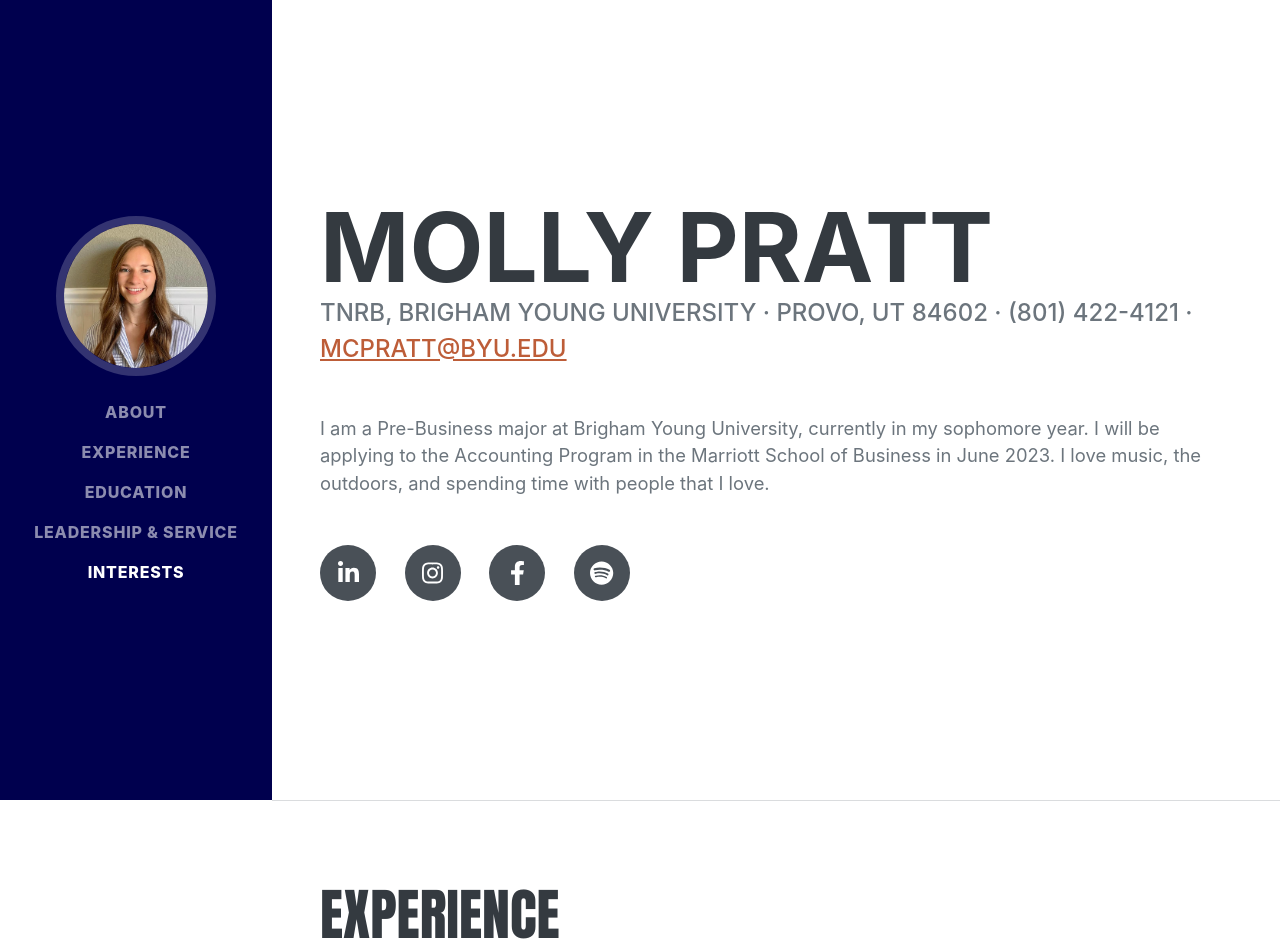
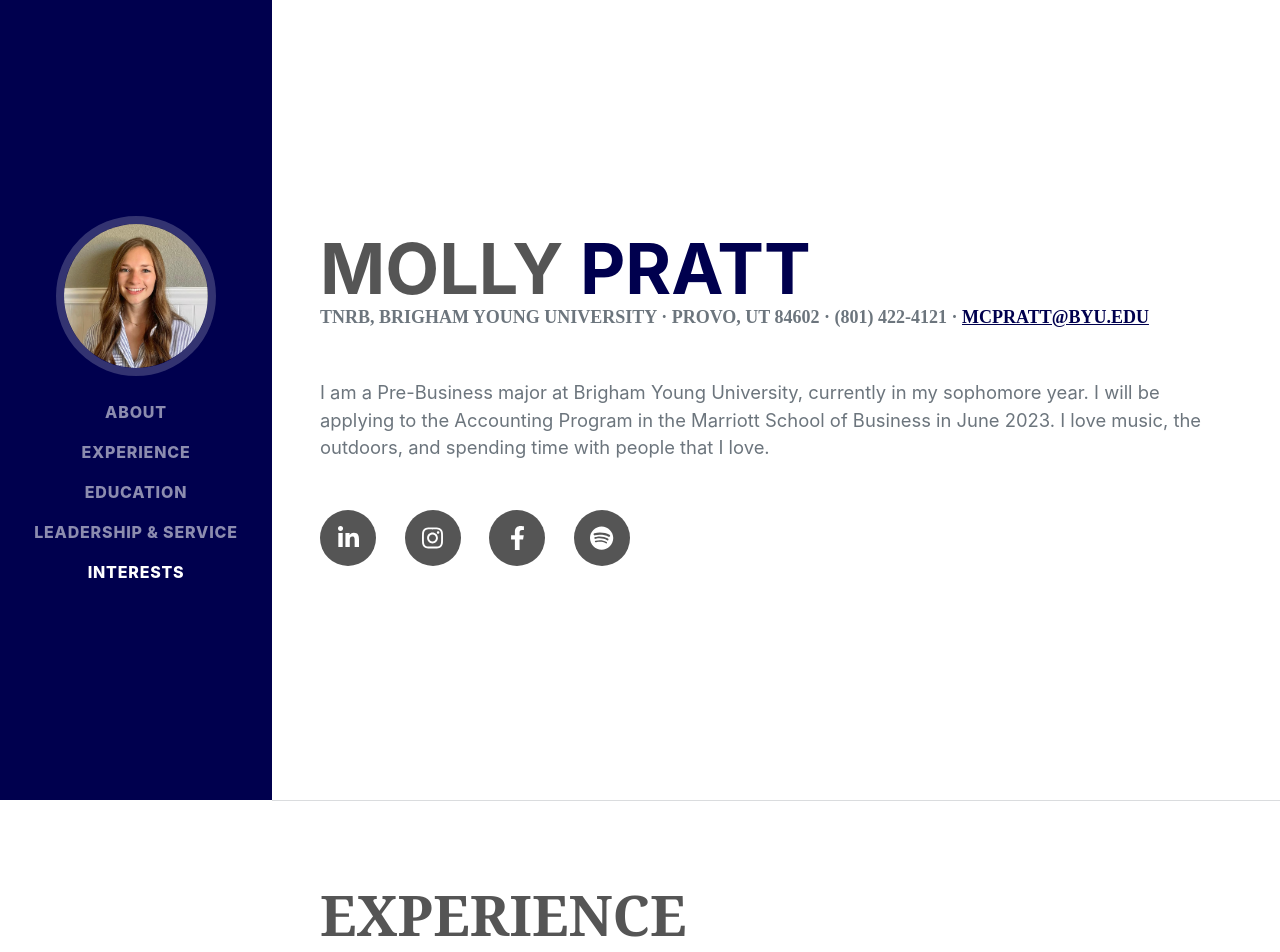
Before and after one commit to mcpratt/201final, a plain HTML site: page index.html in a window 1280 px wide. Shown: the top 952 px of the page. Drawn offline with nearby package versions, Linux system fonts and the light colour scheme; a web font is replaced by a local one.

Commit message:
Add files via upload

```diff
--- /dev/null
+++ b/css/christmas.css
@@ -0,0 +1,40 @@
+body{
+    font-family: cursive;
+    color: rgb(107, 2, 2);
+    background-image: url(../assets/img/christmasbackground.jpg);
+}
+h1{
+    text-align: center;
+    font-size: 50px;
+}
+.bodytext{
+    font-family:'Segoe UI', Tahoma, Geneva, Verdana, sans-serif;
+    background-color: rgb(250, 243, 227);
+    font-weight:400;
+    font-size: 20px;
+    margin-left: 5px;
+    margin-right: 5px;
+}
+a{
+    color: rgb(107, 2, 2);
+    background-color: rgb(250, 243, 227);
+    margin-left: 5px;
+}
+a:hover{
+    color: rgb(3, 71, 3);
+    background-color:rgb(250, 243, 227);
+}
+a:visited{
+    color: rgb(3, 71, 3);
+    background-color: rgb(250, 243, 227)
+}
+#gingerbread{
+    height: 300px;
+    width: 300px;
+    margin-left: 345px;
+    border:solid rgb(3, 71, 3) 3px;
+}
+#outerdiv{
+    display: flex;
+    justify-content: flex-start;
+}
--- a/css/mystyles.css
+++ b/css/mystyles.css
@@ -1,6 +1,33 @@
 h2{
-    font-family: Impact, Haettenschweiler, 'Arial Narrow Bold', sans-serif;
+    font-family: Cambria, Cochin, Georgia, Times, 'Times New Roman', serif;
+    color: rgb(85, 85, 85);
+}
+h3{
+    font-family: Georgia, 'Times New Roman', Times, serif;
+    font-size: x-large;
+    color: rgb(85, 85, 85)
 }
 .darkcolor{
     background-color: rgb(0, 0, 78) !important;
 }
+.darktext{
+    color: rgb(0, 0, 78);
+    font-weight: bold;
+}
+h1{
+    font-family: Muli, -apple-system, BlinkMacSystemFont, Segoe UI, Roboto, Helvetica Neue, Arial, sans-serif, Apple Color Emoji, Segoe UI Emoji, Segoe UI Symbol, Noto Color Emoji;
+    color: rgb(85, 85, 85);
+    font-size: 70px
+}
+.iconcolor{
+    background-color: rgb(85, 85, 85) !important;
+}
+.subheading{
+    font-family: 'Times New Roman', Times, serif;
+    font-size: large;
+}
+.bigsubheading{
+    font-family: 'Times New Roman', Times, serif;
+    font-size:large;
+    font-weight: bold;
+}
```
